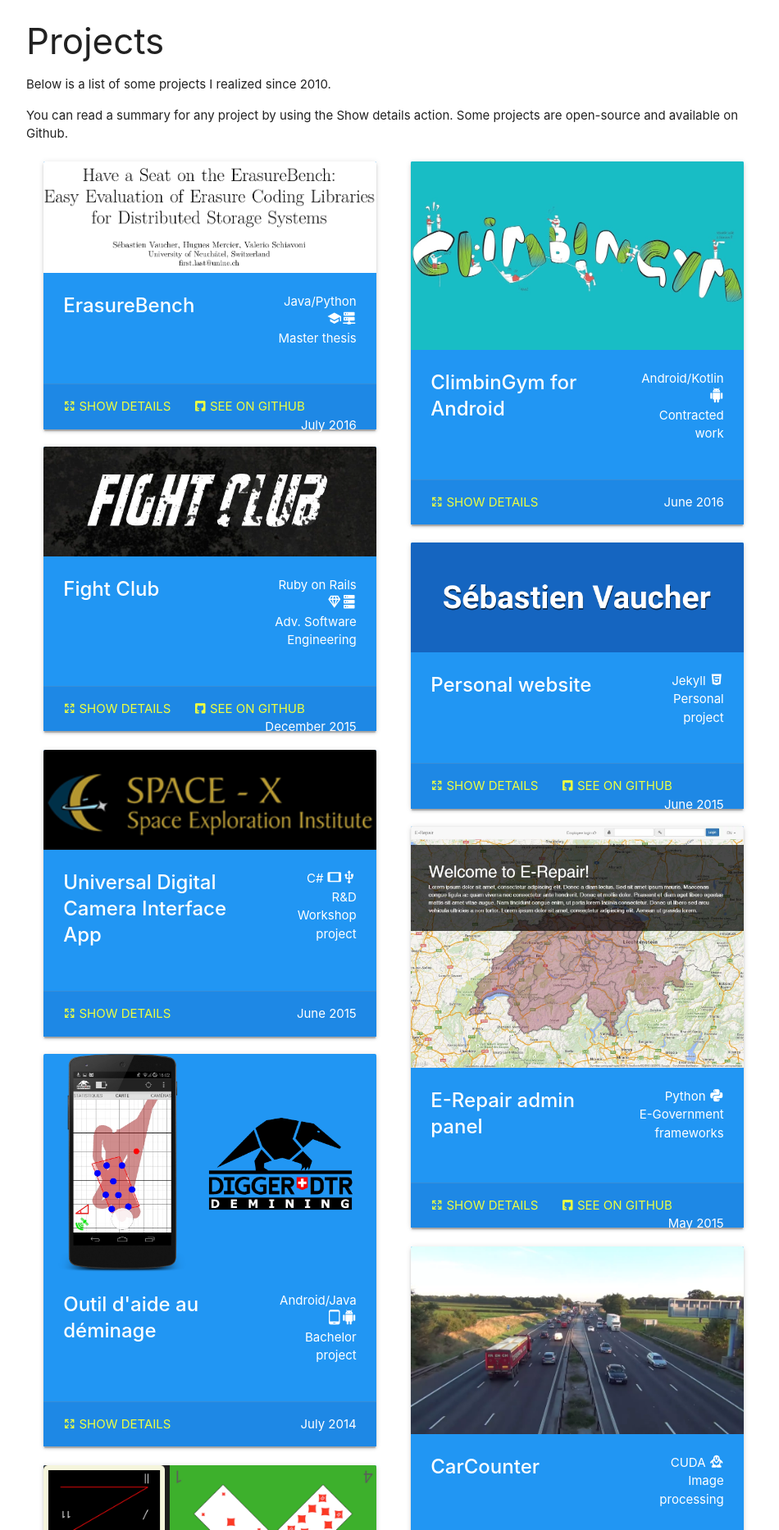
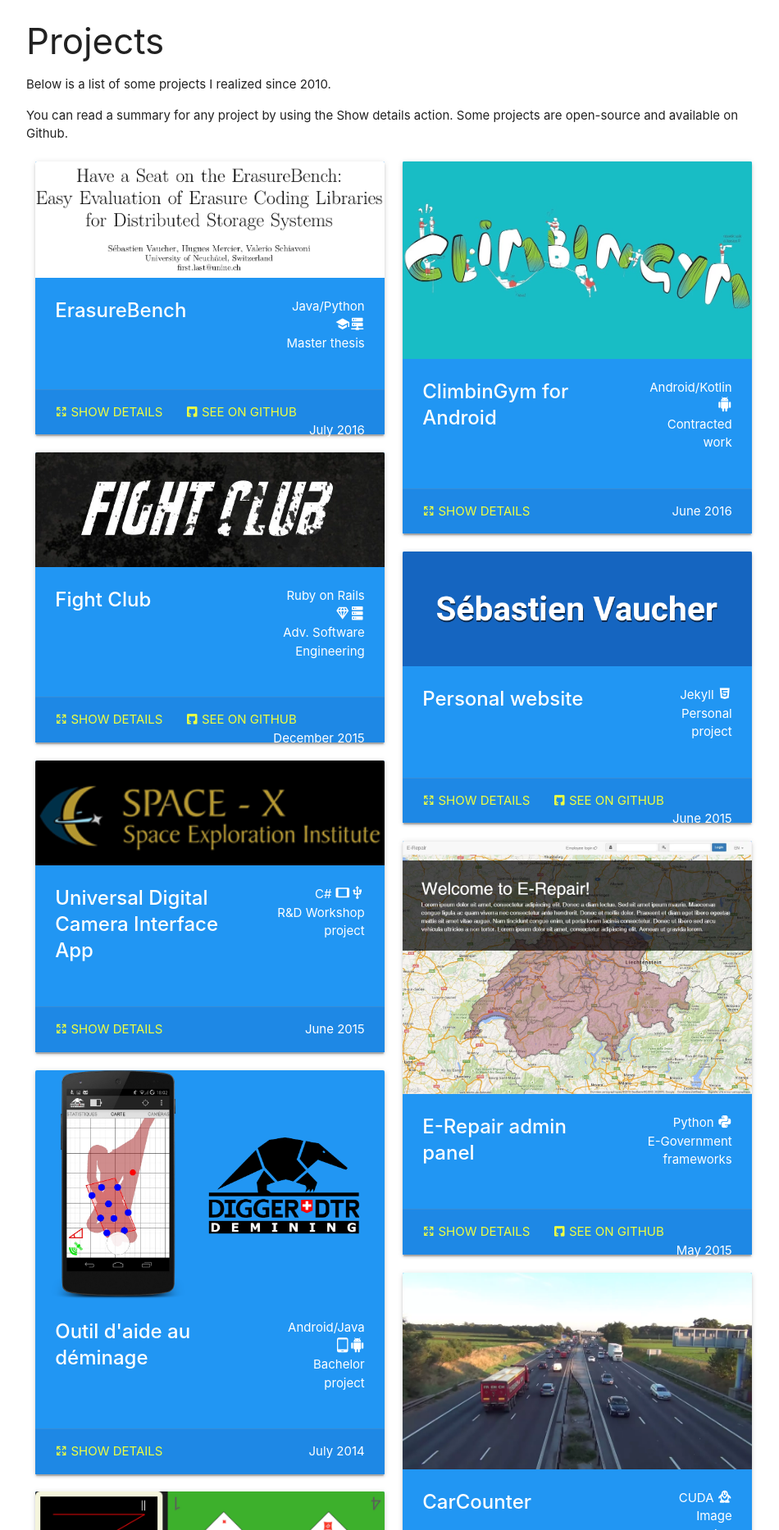
Before and after one commit to sebva/PersonalWebsite, a Jekyll site: the page built from index.md, in a window 1280 px wide. Shown: the part 1031-2898 px from the top of the page at 82% size, without its empty margins (160-1110 px from the left). Built offline with Jekyll 4.4.1, drawn with Linux system fonts in a browser that asks for light colours.

Commit message:
Remove unnecessary margin around cards

```diff
--- a/_includes/projects.html
+++ b/_includes/projects.html
@@ -4,7 +4,7 @@
         {% assign projects = site.projects | sort: "order" %}
         {% for project in projects reversed %}
             <div class="col s12 l6 project-item">
-                <div class="card sticky-action z-depth-1-half blue" style="margin-left: 10px; margin-right: 10px">
+                <div class="card sticky-action z-depth-1-half blue">
                     <div class="card-image waves-effect waves-block waves-light">
                         <picture class="activator">
                             {% if project.webp != null %}
```
